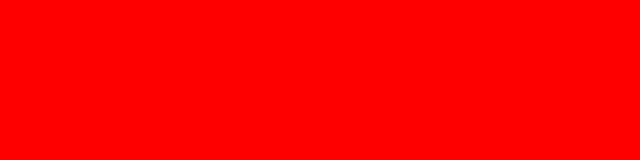
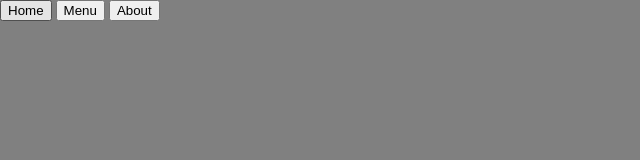
Before and after one commit to Ayooon16/-Project-Restaurant-Page, a website built with webpack: page src/index.html in a window 1280 px wide. Shown: the whole page, without its empty margins (0-640 px from the left). Built offline with nearby package versions, Linux system fonts and the light colour scheme.

Commit message:
Add buttons and reset styling

```diff
--- a/src/index.html
+++ b/src/index.html
@@ -8,8 +8,11 @@
 <body>
     <header>
         <nav>
-
+            <button class="home">Home</button>
+            <button class="menu">Menu</button>
+            <button class="about">About</button>
         </nav>
     </header>
+    <div class="content"></div>
 </body>
 </html>
--- /dev/null
+++ b/src/reset.css
@@ -0,0 +1,48 @@
+/* http://meyerweb.com/eric/tools/css/reset/
+   v2.0 | 20110126
+   License: none (public domain)
+*/
+
+html, body, div, span, applet, object, iframe,
+h1, h2, h3, h4, h5, h6, p, blockquote, pre,
+a, abbr, acronym, address, big, cite, code,
+del, dfn, em, img, ins, kbd, q, s, samp,
+small, strike, strong, sub, sup, tt, var,
+b, u, i, center,
+dl, dt, dd, ol, ul, li,
+fieldset, form, label, legend,
+table, caption, tbody, tfoot, thead, tr, th, td,
+article, aside, canvas, details, embed,
+figure, figcaption, footer, header, hgroup,
+menu, nav, output, ruby, section, summary,
+time, mark, audio, video {
+	margin: 0;
+	padding: 0;
+	border: 0;
+	font-size: 100%;
+	font: inherit;
+	vertical-align: baseline;
+}
+/* HTML5 display-role reset for older browsers */
+article, aside, details, figcaption, figure,
+footer, header, hgroup, menu, nav, section {
+	display: block;
+}
+body {
+	line-height: 1;
+}
+ol, ul {
+	list-style: none;
+}
+blockquote, q {
+	quotes: none;
+}
+blockquote:before, blockquote:after,
+q:before, q:after {
+	content: '';
+	content: none;
+}
+table {
+	border-collapse: collapse;
+	border-spacing: 0;
+}
--- a/src/style.css
+++ b/src/style.css
@@ -1,3 +1,4 @@
+@import 'reset.css';
 body{
-    background-color: red;
+    background-color: grey;
 }
```
Also changed, not shown: dist/index.html, dist/index_bundle.js.
